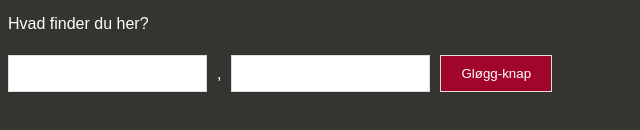
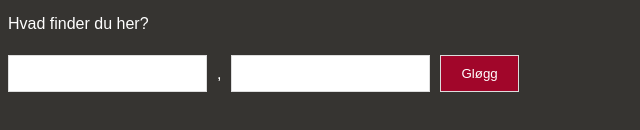
Before and after one commit to GapTooothed/skibet, a plain HTML site: page 2.html in a window 1280 px wide. Shown: the part 182-312 px from the top of the page, without its empty margins (0-640 px from the left). Drawn offline with Linux system fonts and the light colour scheme.

Commit message:
Update 2.html

```diff
--- a/2.html
+++ b/2.html
@@ -59,7 +59,7 @@ button:hover {
   <p style="padding-right: 10px;">,</p>
   <input type="number" pattern="[0-9]*" id="part2" class="form-inline">
 
-  <button class="form-inline" onclick="tjek();">Gløgg-knap</button>
+  <button class="form-inline" onclick="tjek();">Gløgg</button>
 </div>
 
 
```
